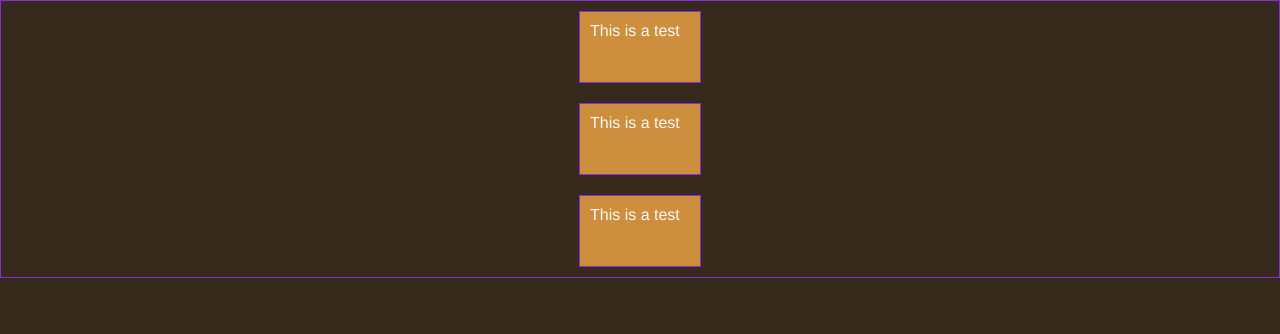
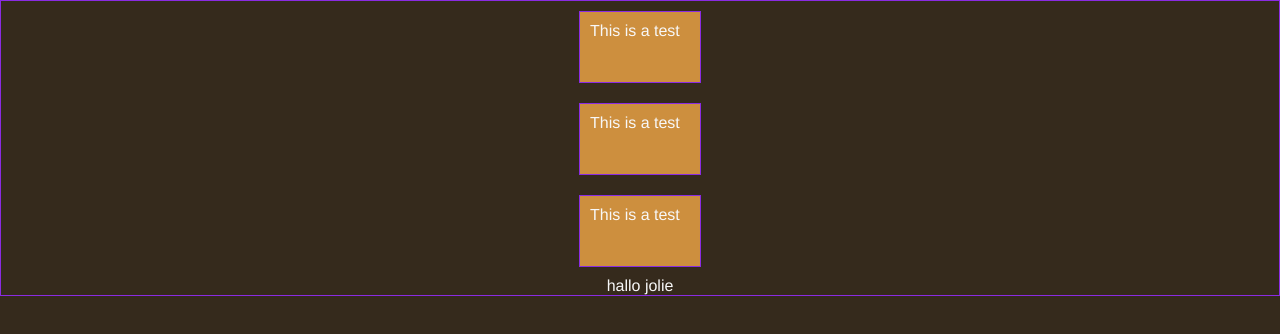
Before and after one commit to UTSGhost/test, a plain HTML site: page index.html in a window 1280 px wide. Drawn offline with Linux system fonts and the light colour scheme.

Commit message:
Update index.html

```diff
--- a/index.html
+++ b/index.html
@@ -11,6 +11,7 @@
         <div class="main">This is a test</div>
         <div class="main">This is a test</div>
         <div class="main">This is a test</div>
+        hallo jolie
     </div>
 <script type="text/javascript" src="script.js"></script>
 </body>
```
